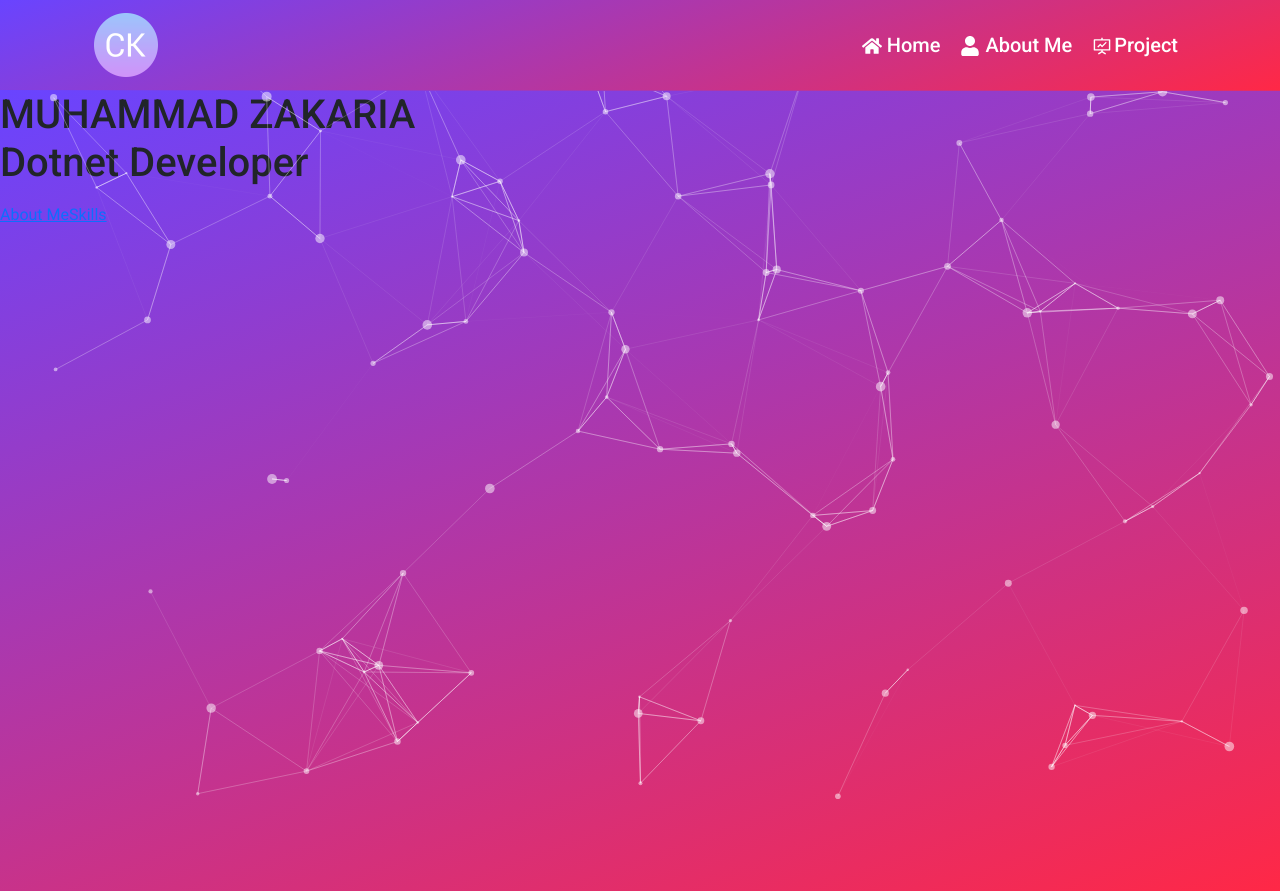
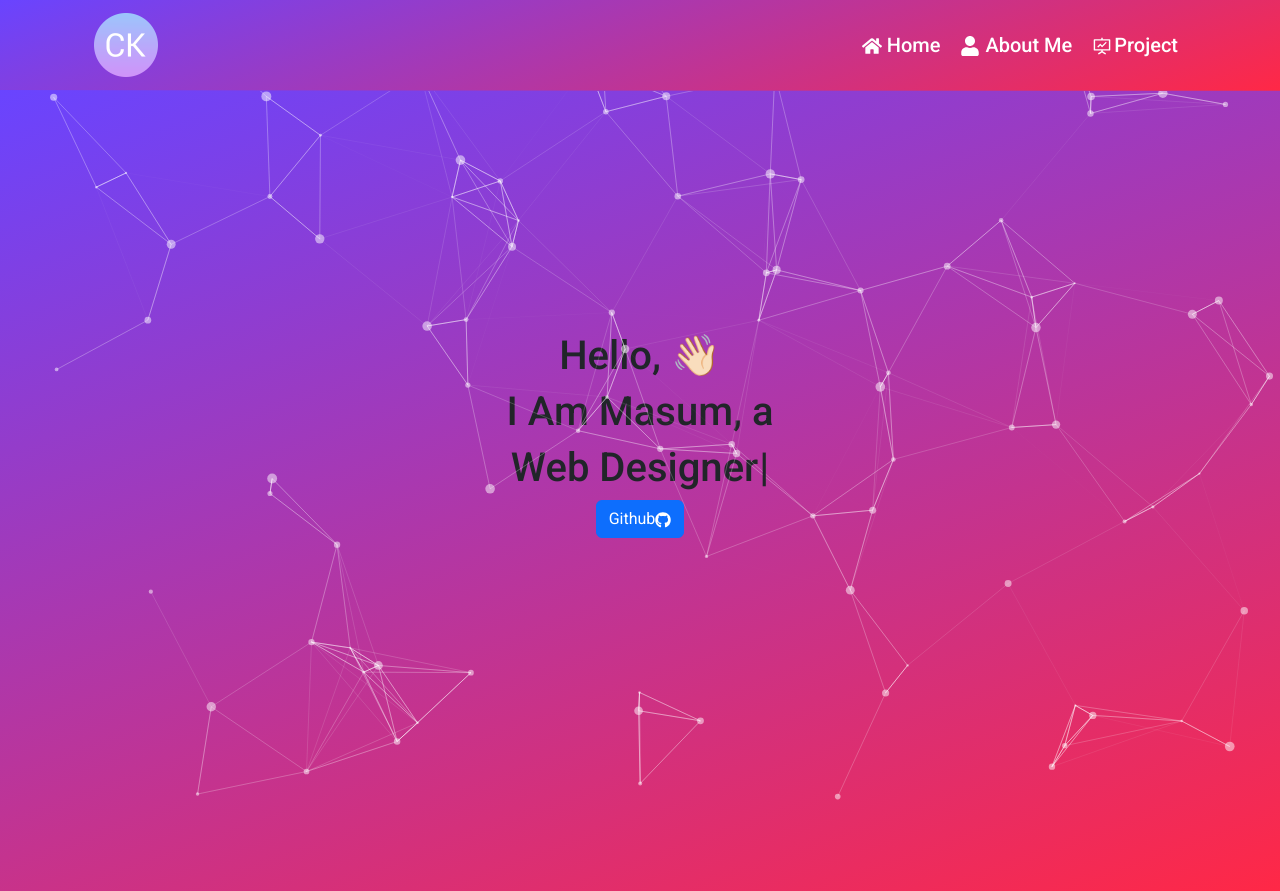
Before and after one commit to chanatinart02/portfolio, a React (Vite) app: page / in a window 1280 px wide. Built offline with nearby package versions, Linux system fonts and the light colour scheme.

Commit message:
hero not finish

```diff
--- a/package.json
+++ b/package.json
@@ -11,13 +11,15 @@
   },
   "dependencies": {
     "bootstrap": "^5.2.3",
+    "framer-motion": "^10.12.10",
     "react": "^18.2.0",
     "react-bootstrap": "^2.7.4",
     "react-dom": "^18.2.0",
     "react-icons": "^4.8.0",
     "react-router-dom": "^6.11.1",
     "react-tsparticles": "^2.9.3",
-    "tsparticles": "^2.9.3"
+    "tsparticles": "^2.9.3",
+    "typewriter-effect": "^2.19.0"
   },
   "devDependencies": {
     "@types/react": "^18.0.28",
--- a/src/components/Hero/Hero.css
+++ b/src/components/Hero/Hero.css
@@ -8,6 +8,7 @@
   background: linear-gradient(-20deg, #ff2846 0%, #6944ff 100%);
   /* W3C, IE 10+/ Edge, Firefox 16+, Chrome 26+, Opera 12+, Safari 7+ */
   display: flex;
+  justify-content: center;
   vertical-align: bottom;
   width: 100%;
   min-height: 100vh;
@@ -20,3 +21,38 @@
   width: 100% !important;
   height: 100vh !important;
 }
+
+.wave {
+  animation-name: wave-animation; /* Refers to the name of your @keyframes element below */
+  animation-duration: 2.1s; /* Change to speed up or slow down */
+  animation-iteration-count: infinite; /* Never stop waving :) */
+  transform-origin: 70% 70%; /* Pivot around the bottom-left palm */
+  display: inline-block;
+}
+
+@keyframes wave-animation {
+  0% {
+    transform: rotate(0deg);
+  }
+  10% {
+    transform: rotate(14deg);
+  } /* The following five values can be played with to make the waving more or less extreme */
+  20% {
+    transform: rotate(-8deg);
+  }
+  30% {
+    transform: rotate(14deg);
+  }
+  40% {
+    transform: rotate(-4deg);
+  }
+  50% {
+    transform: rotate(10deg);
+  }
+  60% {
+    transform: rotate(0deg);
+  } /* Reset for the last half to pause */
+  100% {
+    transform: rotate(0deg);
+  }
+}
--- a/src/components/Hero/Hero.jsx
+++ b/src/components/Hero/Hero.jsx
@@ -1,6 +1,11 @@
 import Particles from "react-tsparticles";
 import { loadFull } from "tsparticles";
 import "./Hero.css";
+
+import { FaDownload, FaGithub, FaLinkedin } from "react-icons/fa";
+import { motion } from "framer-motion";
+import Button from "react-bootstrap/Button";
+import Typewriter from "typewriter-effect";
 
 function Hero() {
   const particlesInit = async (main) => {
@@ -86,36 +91,49 @@ function Hero() {
           detectRetina: true,
         }}
       />
-
-      {/* <a
-        id="js-download"
-        className="download"
-        href={ExampleDoc}
-        target="_blank"
-      ></a> */}
-
-      <div className="header">
-        <h1>
-          <span className="site-title">MUHAMMAD ZAKARIA</span>
-          <div className="site-description">
-            <p id="typed" className="typed">
-              Dotnet Developer
-            </p>
+      <motion.div
+        initial={{ opacity: 0, scale: 0.5 }}
+        animate={{ opacity: 1, scale: 1 }}
+        exit={{ opacity: 0, scale: 0.5 }}
+        transition={{ duration: 0.5 }}
+      >
+        <div style={{ height: "100vh", marginTop: "-56px" }}>
+          <div className="home-content-container h-100 d-flex flex-column align-items-center justify-content-center">
+            <h1>
+              Hello,{" "}
+              <span className="wave" role="img" aria-labelledby="wave">
+                👋🏻
+              </span>
+            </h1>
+            <h1>I Am Masum, a</h1>
+            <h1>
+              <span className="brand-text">
+                <Typewriter
+                  options={{
+                    strings: [
+                      "Web Developer",
+                      "Web Designer",
+                      "React Developer",
+                    ],
+                    autoStart: true,
+                    loop: true,
+                    deleteSpeed: 25,
+                    delay: 50,
+                  }}
+                />
+              </span>
+            </h1>
+            <div className="social-links mt-">
+              <Button href="https://github.com/chanatinart02">
+                Github
+                <span>
+                  <FaGithub />
+                </span>
+              </Button>
+            </div>
           </div>
-        </h1>
-
-        <div className="header-links">
-          <a className="link" href="#about" data-scroll>
-            About Me
-          </a>
-          <a className="link" href="#skills" data-scroll>
-            Skills
-          </a>
         </div>
-      </div>
-      <a className="down" href="#about" data-scroll>
-        <i className="icon fa fa-chevron-down" aria-hidden="true"></i>
-      </a>
+      </motion.div>
     </div>
   );
 }
```
Also changed, not shown: 1 other file (tests, documents, lock files or other folders).
